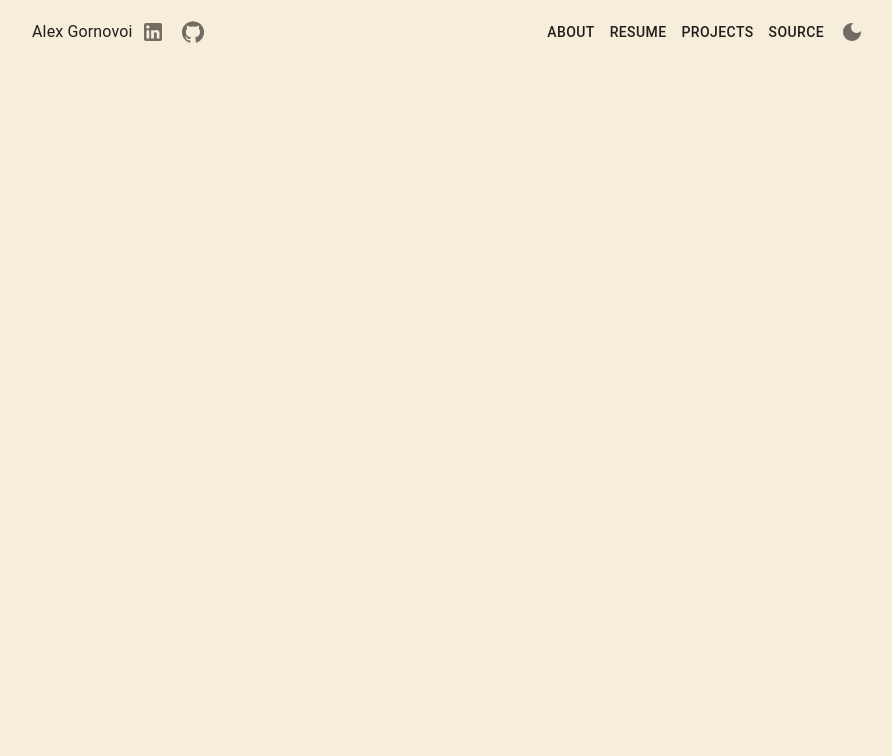
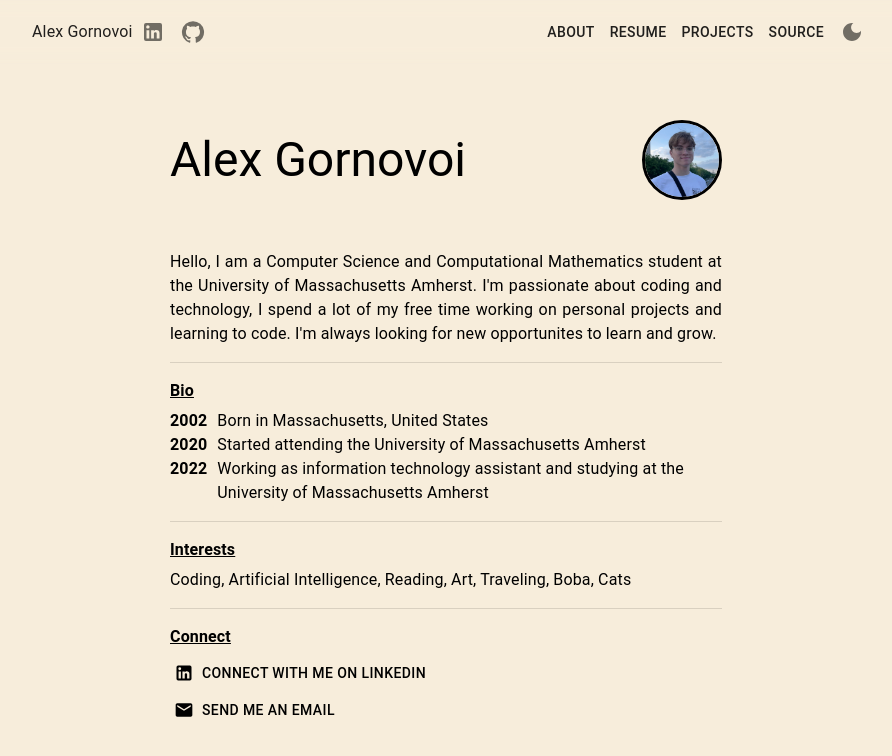
Before and after one commit to alexgornovoi/resume-website, a Next.js app: page / in a window 1280 px wide. Shown: the top 756 px of the page, without its empty margins (194-1086 px from the left). Built offline with nearby package versions, Linux system fonts and the light colour scheme.

Commit message:
updated about page

```diff
--- a/components/iconButtons.js
+++ b/components/iconButtons.js
@@ -16,7 +16,6 @@ const SocialButton = () => {
             >
                 <GitHub />
             </IconButton>
-
         </Box>
     )
 }
--- a/lib/themes.js
+++ b/lib/themes.js
@@ -9,6 +9,7 @@ const DarkTheme = createTheme({
     },
     text: {
       primary: '#e9ddf7',
+      link: '#DFB2E4'
     },
     primary: {
       main: '#120214',
@@ -24,7 +25,8 @@ const LightTheme = createTheme({
       default: '#F7EDDB',
     },
     text: {
-      primary: '#1A291B',
+      primary: '#000000',
+      link: '#5B0065'
     },
     primary: {
       main: '#F7EDDB',
--- a/pages/index.js
+++ b/pages/index.js
@@ -1,7 +1,64 @@
-import { Box } from "@mui/material"
+/* eslint-disable react/no-unescaped-entities */
+import { Box, Typography, Avatar, Grid, Stack, Divider, Button } from "@mui/material"
+import { LinkedIn, Mail } from "@mui/icons-material"
+import TabButton from "../components/tabButton"
+
+
+const bioInfo = [
+  { year: '2002', desc: ' Born in Massachusetts, United States' },
+  { year: '2020', desc: ' Started attending the University of Massachusetts Amherst' },
+  { year: '2022', desc: ' Working as information technology assistant and studying at the University of Massachusetts Amherst' }
+]
+
+const Bio = bioInfo.map((info) => {
+  return (
+    <Box key={info.year} display="flex">
+      <Typography sx={{ fontWeight: '600', mr: '10px' }}>{info.year}</Typography>
+      <Typography>{info.desc}</Typography>
+    </Box>
+  )
+})
 
 export default function About() {
   return (
-    <Box></Box>
+    <Box>
+      <Grid container alignItems="center" display="flex">
+        <Grid item xs={8}>
+          <Typography variant="h3">Alex Gornovoi</Typography>
+        </Grid>
+        <Grid item xs={4} justifyContent="flex-end" display="flex">
+          <Avatar src="/images/alex.jpeg" sx={{ width: 80, height: 80, border: "solid", borderWidth: "3px" }} />
+        </Grid>
+      </Grid>
+      <Stack spacing={2} sx={{ mt: "50px" }} divider={<Divider />}>
+        <Typography variant="body1" align="justify" display="inline">
+          Hello, I am a Computer Science and Computational Mathematics student at
+          the University of Massachusetts Amherst. I'm passionate about coding and technology,
+          I spend a lot of my free time working on personal projects and learning to code.
+          I'm always looking for new opportunites to learn and grow.
+        </Typography>
+        <Box>
+          <Typography sx={{ textDecorationLine: 'underline', fontWeight: 'bold', mb: '6px' }}>
+            Bio
+          </Typography>
+          <Box>{Bio}</Box>
+        </Box>
+        <Box>
+          <Typography sx={{ textDecorationLine: 'underline', fontWeight: 'bold', mb: '6px' }}>
+            Interests
+          </Typography>
+          <Typography>Coding, Artificial Intelligence, Reading, Art, Traveling, Boba, Cats</Typography>
+        </Box>
+        <Box>
+          <Typography sx={{ textDecorationLine: 'underline', fontWeight: 'bold', mb: '6px' }}>
+            Connect
+          </Typography>
+          <Box display="flex" flexDirection="column">
+            <TabButton href='https://www.linkedin.com/in/alexeygornovoi/' icon={<LinkedIn />} text="Connect with me on LinkedIn" newWindow/>
+            <TabButton href='mailto:alex.gornovoi@gmail.com' icon={<Mail />} text="Send me an email" />
+          </Box>
+        </Box>
+      </Stack>
+    </Box>
   )
 }
```
Also changed, not shown: public/images/alex.jpeg (added).
